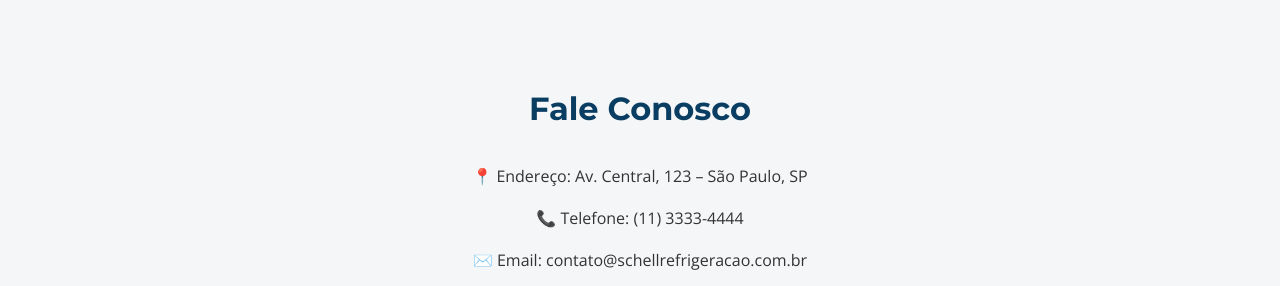
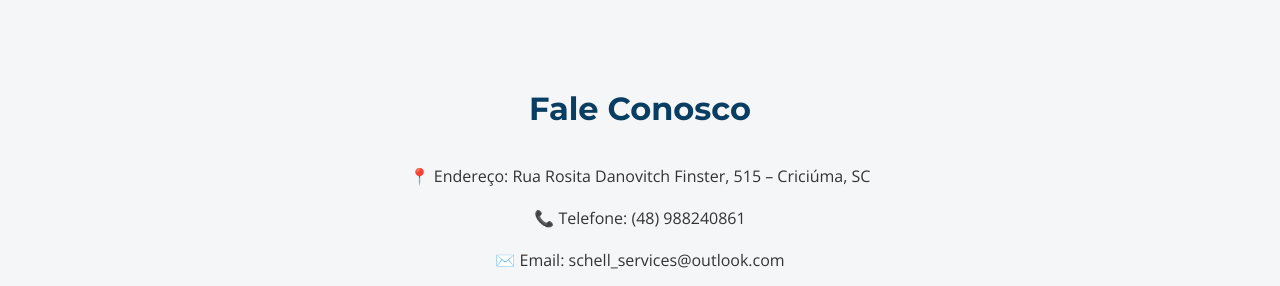
Before and after one commit to TheWeaponX/SchellRefrigera-o, a plain HTML site: page contato.html in a window 1280 px wide. Shown: the part 492-778 px from the top of the page. Drawn offline with nearby package versions, Linux system fonts and the light colour scheme.

Commit message:
Update contato.html

```diff
--- a/contato.html
+++ b/contato.html
@@ -23,10 +23,10 @@
 
   <section>
     <h2>Fale Conosco</h2>
-    <p style="text-align:center;">📍 Endereço: Av. Central, 123 – São Paulo, SP</p>
-    <p style="text-align:center;">📞 Telefone: (11) 3333-4444</p>
-    <p style="text-align:center;">✉️ Email: contato@schellrefrigeracao.com.br</p>
-    <p style="text-align:center;"><a href="https://wa.me/5511999999999" target="_blank" class="btn-whatsapp">💬 Atendimento via WhatsApp</a></p>
+    <p style="text-align:center;">📍 Endereço: Rua Rosita Danovitch Finster, 515 – Criciúma, SC</p>
+    <p style="text-align:center;">📞 Telefone: (48) 988240861</p>
+    <p style="text-align:center;">✉️ Email: schell_services@outlook.com</p>
+    <p style="text-align:center;"><a href="https://wa.me/48988240861" target="_blank" class="btn-whatsapp">💬 Atendimento via WhatsApp</a></p>
   </section>
 
   <footer>
```
